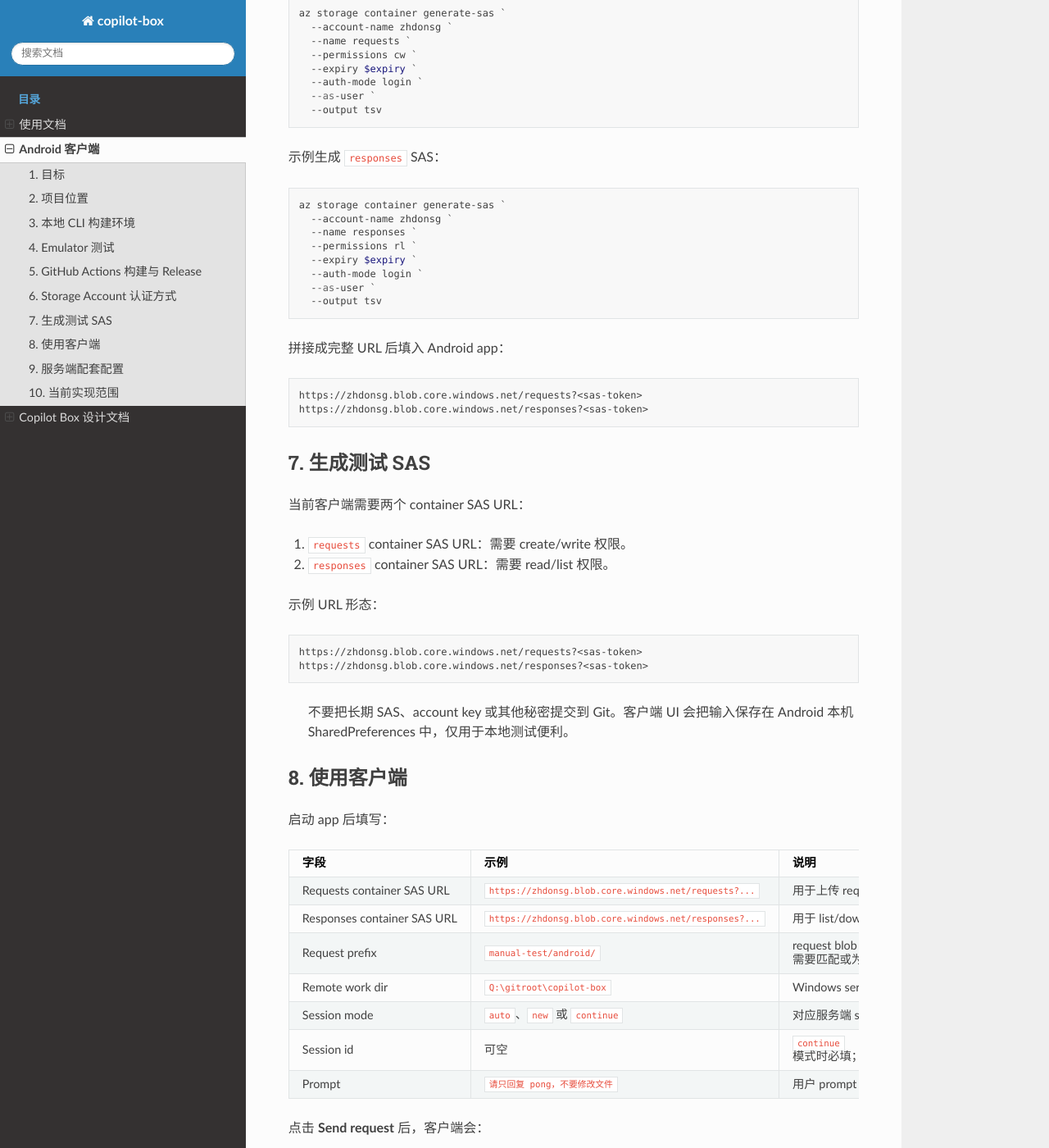
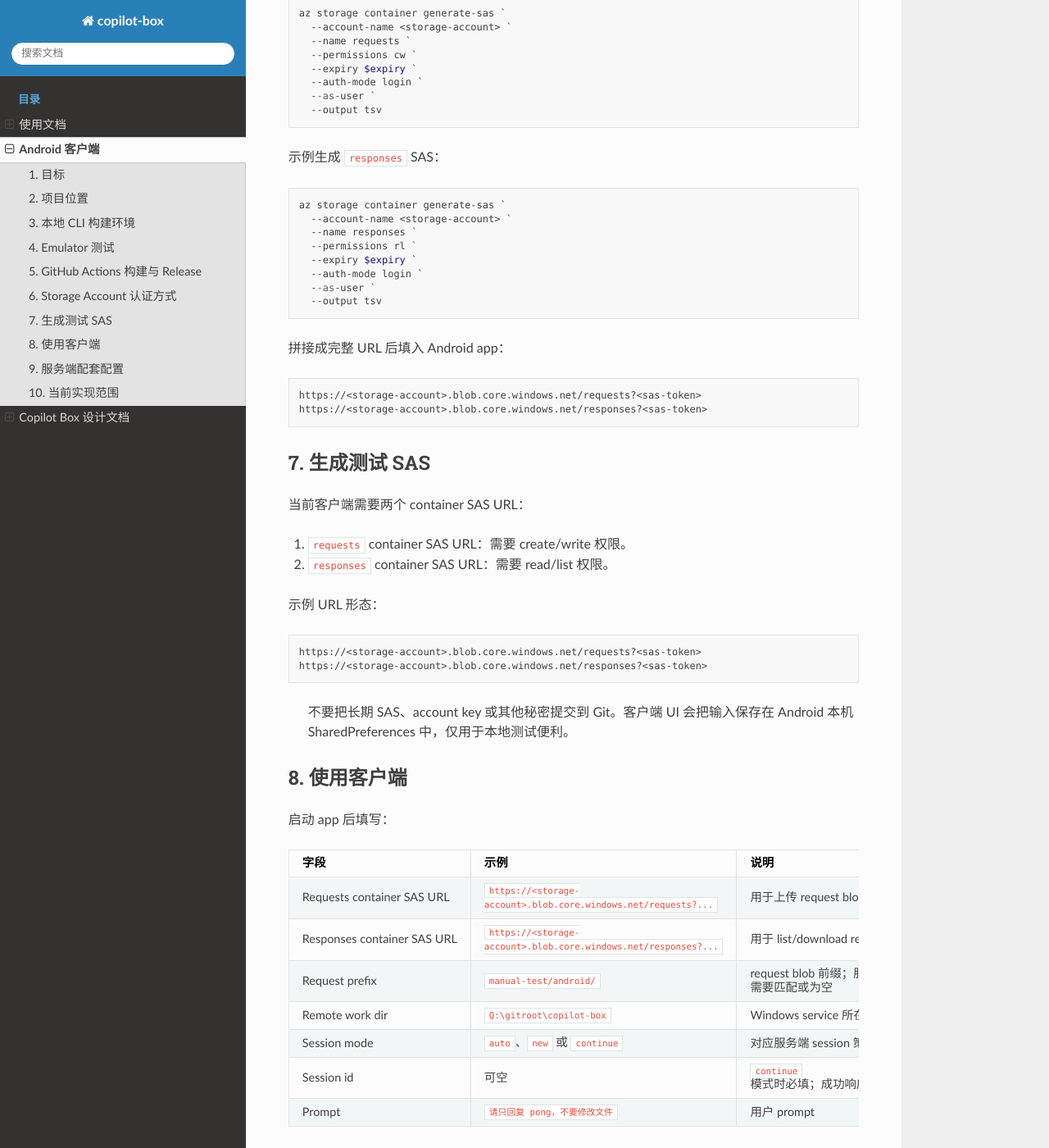
Before and after one commit to richarddzh/copilot-box, a Sphinx documentation site: the page built from docs/android.md, in a window 1280 px wide and 1400 px high, scrolled down 3252 px. Shown: the whole window at 82% size. Built offline with Sphinx 7.4.7 and the Read the Docs theme 3.1.0, drawn with Linux system fonts in a browser that asks for light colours; part of the change alters nothing that is shown; some of the changed text lies outside the part shown.

````diff
--- a/docs/android.md
+++ b/docs/android.md
@@ -134,7 +134,7 @@ Android 客户端当前使用 **container SAS URL** 访问 Storage Account。客
 $expiry = (Get-Date).ToUniversalTime().AddHours(1).ToString("yyyy-MM-ddTHH:mmZ")
 
 az storage container generate-sas `
-  --account-name zhdonsg `
+  --account-name <storage-account> `
   --name requests `
   --permissions cw `
   --expiry $expiry `
@@ -147,7 +147,7 @@ az storage container generate-sas `
 
 ```powershell
 az storage container generate-sas `
-  --account-name zhdonsg `
+  --account-name <storage-account> `
   --name responses `
   --permissions rl `
   --expiry $expiry `
@@ -159,8 +159,8 @@ az storage container generate-sas `
 拼接成完整 URL 后填入 Android app：
 
 ```text
-https://zhdonsg.blob.core.windows.net/requests?<sas-token>
-https://zhdonsg.blob.core.windows.net/responses?<sas-token>
+https://<storage-account>.blob.core.windows.net/requests?<sas-token>
+https://<storage-account>.blob.core.windows.net/responses?<sas-token>
 ```
 
 ## 7. 生成测试 SAS
@@ -173,8 +173,8 @@ https://zhdonsg.blob.core.windows.net/responses?<sas-token>
 示例 URL 形态：
 
 ```text
-https://zhdonsg.blob.core.windows.net/requests?<sas-token>
-https://zhdonsg.blob.core.windows.net/responses?<sas-token>
+https://<storage-account>.blob.core.windows.net/requests?<sas-token>
+https://<storage-account>.blob.core.windows.net/responses?<sas-token>
 ```
 
 > 不要把长期 SAS、account key 或其他秘密提交到 Git。客户端 UI 会把输入保存在 Android 本机 SharedPreferences 中，仅用于本地测试便利。
@@ -185,8 +185,8 @@ https://zhdonsg.blob.core.windows.net/responses?<sas-token>
 
 | 字段 | 示例 | 说明 |
 | --- | --- | --- |
-| Requests container SAS URL | `https://zhdonsg.blob.core.windows.net/requests?...` | 用于上传 request blob |
-| Responses container SAS URL | `https://zhdonsg.blob.core.windows.net/responses?...` | 用于 list/download response blob |
+| Requests container SAS URL | `https://<storage-account>.blob.core.windows.net/requests?...` | 用于上传 request blob |
+| Responses container SAS URL | `https://<storage-account>.blob.core.windows.net/responses?...` | 用于 list/download response blob |
 | Request prefix | `manual-test/android/` | request blob 前缀；服务端 `storage.request_prefix` 需要匹配或为空 |
 | Remote work dir | `Q:\gitroot\copilot-box` | Windows service 所在机器上的工作目录 |
 | Session mode | `auto`、`new` 或 `continue` | 对应服务端 session 策略 |
@@ -206,7 +206,7 @@ https://zhdonsg.blob.core.windows.net/responses?<sas-token>
 
 ```toml
 [storage]
-account_url = "https://zhdonsg.blob.core.windows.net"
+account_url = "https://<storage-account>.blob.core.windows.net"
 request_container = "requests"
 response_container = "responses"
 dead_letter_container = "dead-letter"
````
